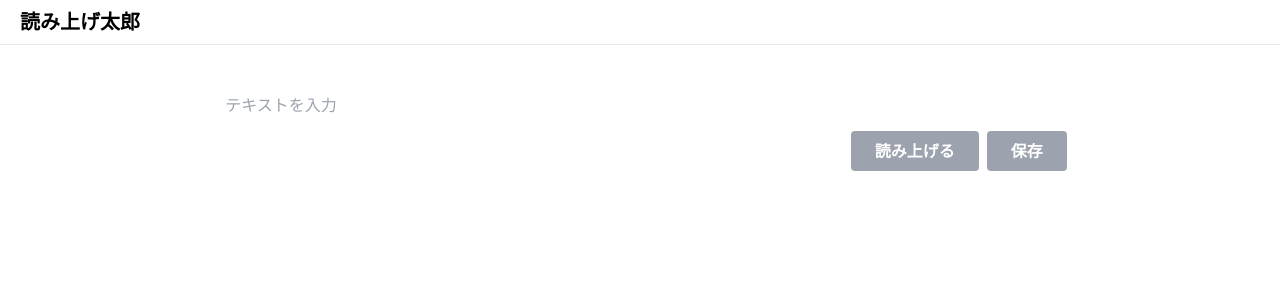
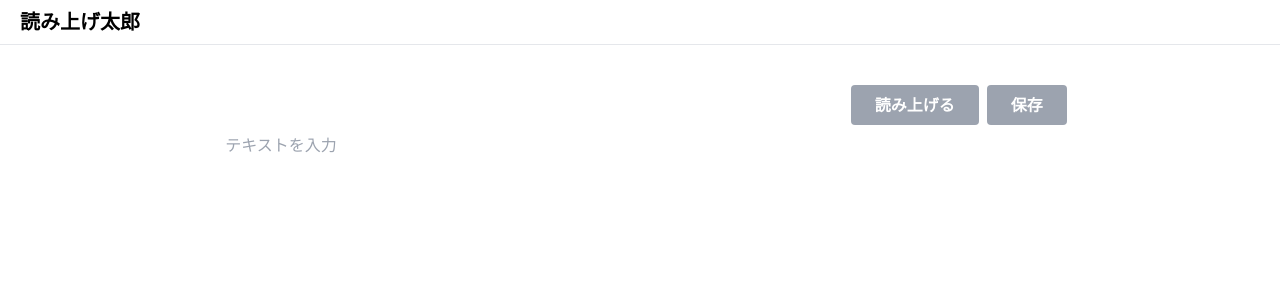
Before and after one commit to oshita-n/hajimari, a Next.js app: page / in a window 1280 px wide. Shown: the top 300 px of the page. Built offline with nearby package versions, Linux system fonts and the light colour scheme.

Commit message:
ボタンを上に表示

```diff
--- a/pages/index.jsx
+++ b/pages/index.jsx
@@ -16,11 +16,11 @@ export default function Home() {
       <div className="container mx-auto">
         <div className="container mx-auto w-2/3">
           <div className="mt-10 mb-5">
-            <TextareaAutosize id="text-form" placeholder="テキストを入力" onChange={handleChange} className="text-black outline-none py-2 px-3 resize-none overflow-hidden w-full" minRows={1}></TextareaAutosize>
             <div className="text-right">
               <button className="ml-2 bg-gray-400 hover:bg-gray-500 text-white font-bold py-2 px-6 rounded"  value={agendaMessage}>読み上げる</button>
               <button className="ml-2 bg-gray-400 hover:bg-gray-500 text-white font-bold py-2 px-6 rounded">保存</button>
             </div>
+            <TextareaAutosize id="text-form" placeholder="テキストを入力" onChange={handleChange} className="text-black outline-none py-2 px-3 resize-none overflow-hidden w-full" minRows={1}></TextareaAutosize>
           </div>
         </div>
         <Footer />
```
